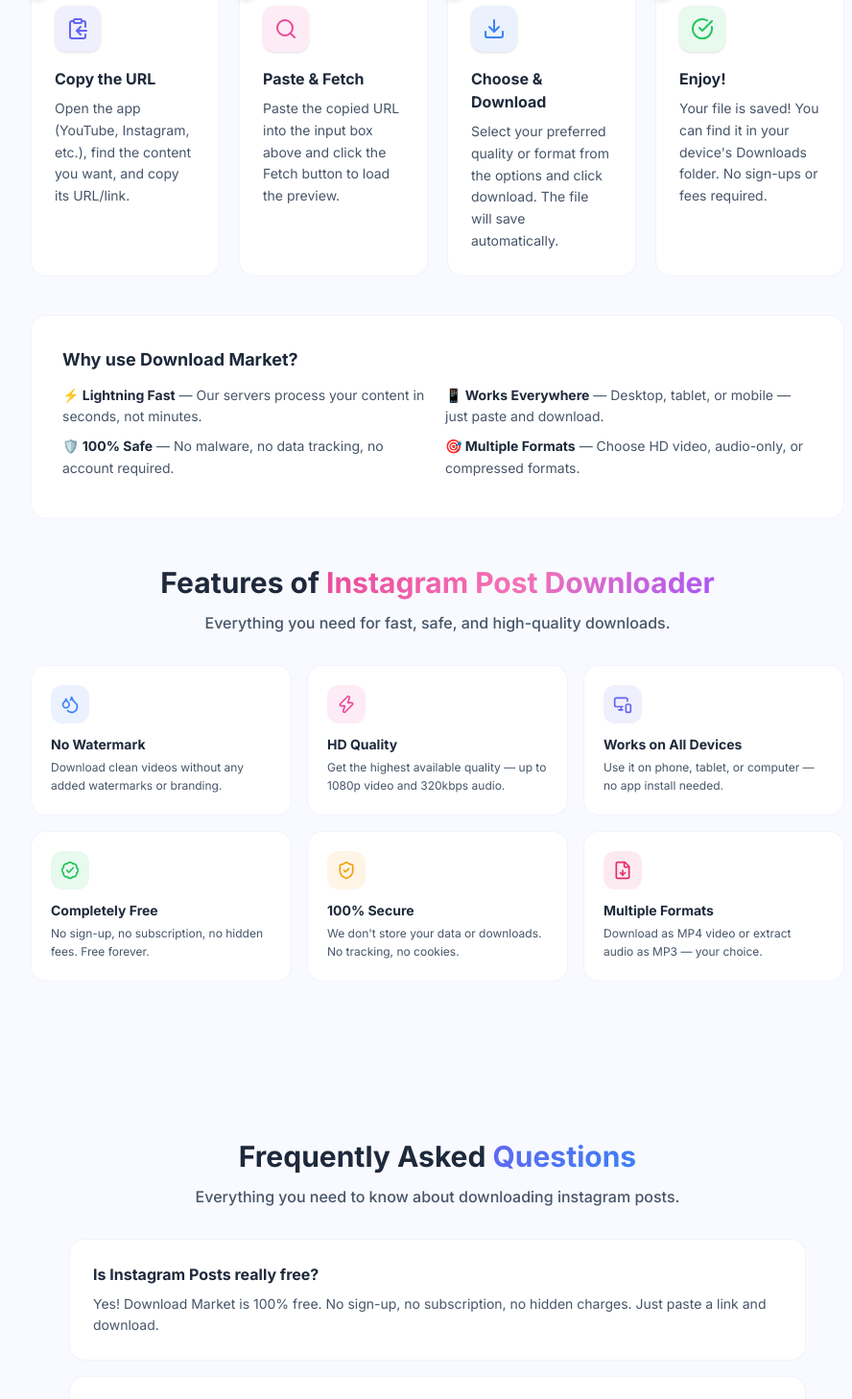
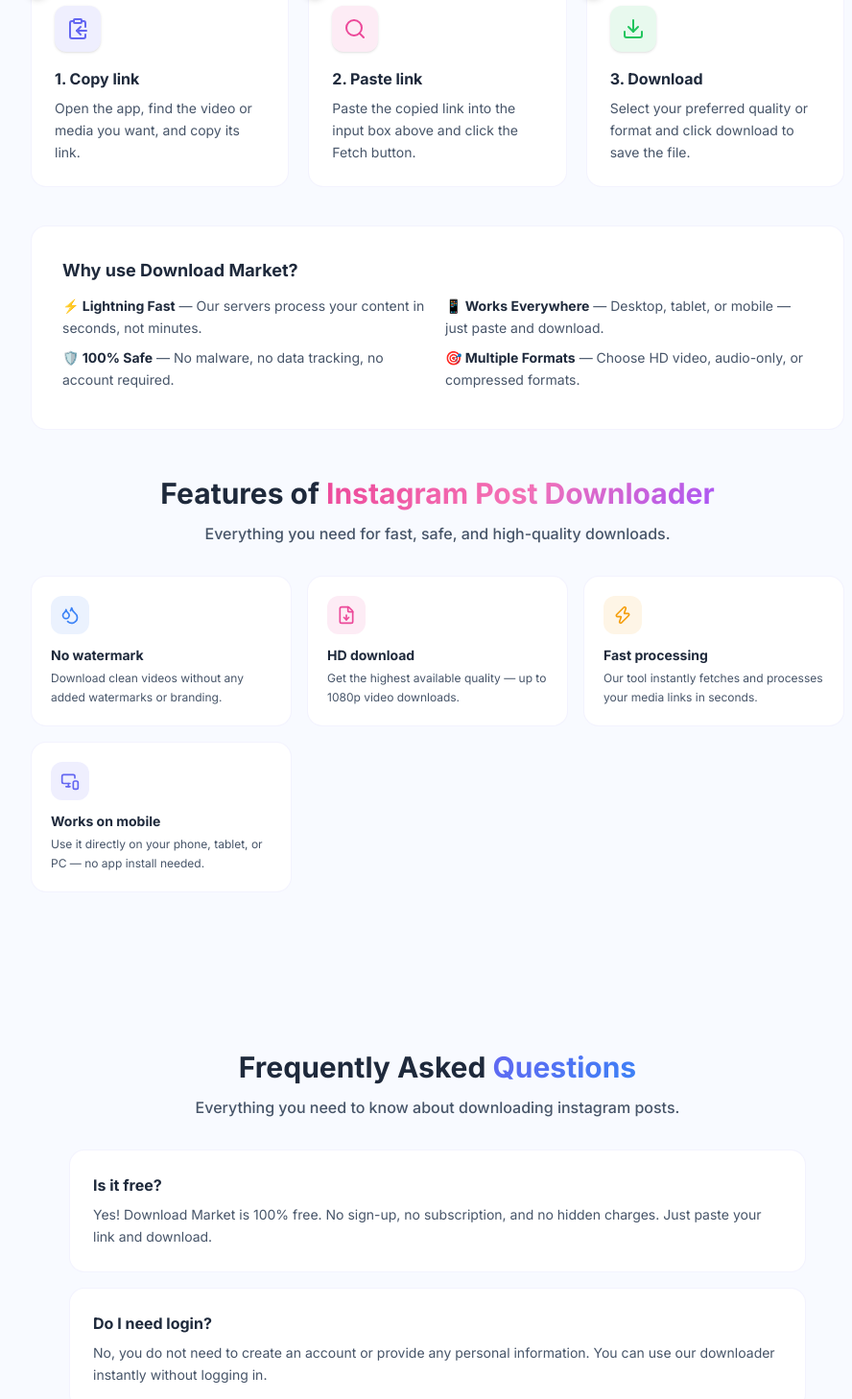
Before and after one commit to yusufabdul0709-rgb/Download_Market, a React (Vite) app in the folder frontend/: page /instagram/post in a window 1280 px wide. Shown: the part 1192-2650 px from the top of the page at 96% size, without its empty margins (184-1072 px from the left). Built offline with nearby package versions, Linux system fonts and the light colour scheme; the HTML template or start-up script is replaced by a standard one.

Commit message:
feat: implement Instagram and YouTube downloader pages with SEO components and layout structure

```diff
--- a/frontend/src/components/HowToDownload.jsx
+++ b/frontend/src/components/HowToDownload.jsx
@@ -4,29 +4,22 @@ import { ClipboardCopy, Search, Download, CheckCircle } from 'lucide-react';
 const steps = [
   {
     icon: ClipboardCopy,
-    title: 'Copy the URL',
-    description: 'Open the app (YouTube, Instagram, etc.), find the content you want, and copy its URL/link.',
+    title: '1. Copy link',
+    description: 'Open the app, find the video or media you want, and copy its link.',
     color: 'text-primary',
     bg: 'bg-primary/10',
   },
   {
     icon: Search,
-    title: 'Paste & Fetch',
-    description: 'Paste the copied URL into the input box above and click the Fetch button to load the preview.',
+    title: '2. Paste link',
+    description: 'Paste the copied link into the input box above and click the Fetch button.',
     color: 'text-secondary',
     bg: 'bg-secondary/10',
   },
   {
     icon: Download,
-    title: 'Choose & Download',
-    description: 'Select your preferred quality or format from the options and click download. The file will save automatically.',
-    color: 'text-accent',
-    bg: 'bg-accent/10',
-  },
-  {
-    icon: CheckCircle,
-    title: 'Enjoy!',
-    description: 'Your file is saved! You can find it in your device\'s Downloads folder. No sign-ups or fees required.',
+    title: '3. Download',
+    description: 'Select your preferred quality or format and click download to save the file.',
     color: 'text-success',
     bg: 'bg-success/10',
   },
@@ -55,7 +48,7 @@ const HowToDownload = ({ platform = 'media' }) => {
         </p>
       </div>
 
-      <div className="grid grid-cols-1 sm:grid-cols-2 lg:grid-cols-4 gap-5">
+      <div className="grid grid-cols-1 sm:grid-cols-3 gap-5">
         {steps.map((step, index) => (
           <motion.div
             key={step.title}
--- a/frontend/src/components/SEOFaq.jsx
+++ b/frontend/src/components/SEOFaq.jsx
@@ -8,24 +8,16 @@ import { motion } from 'framer-motion';
 const SEOFaq = ({ platform = 'Downloads', items = [] }) => {
   const defaultItems = [
     {
-      question: `Is ${platform} really free?`,
-      answer: 'Yes! Download Market is 100% free. No sign-up, no subscription, no hidden charges. Just paste a link and download.',
+      question: 'Is it free?',
+      answer: 'Yes! Download Market is 100% free. No sign-up, no subscription, and no hidden charges. Just paste your link and download.',
     },
     {
-      question: `Can I download ${platform} on my phone?`,
-      answer: 'Absolutely. Our tool works on all devices — Android, iPhone, iPad, laptop, and desktop. No app installation required.',
+      question: 'Do I need login?',
+      answer: 'No, you do not need to create an account or provide any personal information. You can use our downloader instantly without logging in.',
     },
     {
-      question: `Is it safe to download ${platform}?`,
-      answer: 'Yes. We don\'t store any of your data, downloads, or personal information. All downloads are processed securely on our servers.',
-    },
-    {
-      question: `What quality can I download ${platform} in?`,
-      answer: 'You can download in the highest quality available — up to 1080p Full HD for video, and 320kbps for audio. We always offer the best formats.',
-    },
-    {
-      question: `Do downloads have a watermark?`,
-      answer: 'No. All downloads from Download Market are clean, original files without any added watermarks or branding.',
+      question: 'Is it safe?',
+      answer: 'Yes. It is completely safe. We don\'t store any of your data, downloads, or history. All downloads are processed securely on our servers.',
     },
   ];
 
--- a/frontend/src/components/SEOHead.jsx
+++ b/frontend/src/components/SEOHead.jsx
@@ -48,6 +48,67 @@ const SEOHead = ({ title, description }) => {
     setOG('og:description', description || 'Free YouTube & Instagram downloader');
     setOG('og:type', 'website');
     setOG('og:url', `${window.location.origin}${location.pathname}`);
+
+    // --- Inject JSON-LD Schema ---
+    let schemaScript = document.querySelector('script[id="dynamic-seo-schema"]');
+    if (!schemaScript) {
+      schemaScript = document.createElement('script');
+      schemaScript.type = 'application/ld+json';
+      schemaScript.id = 'dynamic-seo-schema';
+      document.head.appendChild(schemaScript);
+    }
+
+    // Build a WebApplication + FAQPage schema
+    const schemaData = {
+      "@context": "https://schema.org",
+      "@graph": [
+        {
+          "@type": "WebApplication",
+          "name": title || "Download Market",
+          "url": `${window.location.origin}${location.pathname}`,
+          "description": description || "Download YouTube and Instagram videos for free in HD.",
+          "applicationCategory": "MultimediaApplication",
+          "operatingSystem": "All",
+          "offers": {
+            "@type": "Offer",
+            "price": "0",
+            "priceCurrency": "USD"
+          }
+        },
+        {
+          "@type": "FAQPage",
+          "mainEntity": [
+            {
+              "@type": "Question",
+              "name": "Is it free?",
+              "acceptedAnswer": {
+                "@type": "Answer",
+                "text": "Yes! Download Market is 100% free. No sign-up, no subscription, and no hidden charges. Just paste your link and download."
+              }
+            },
+            {
+              "@type": "Question",
+              "name": "Do I need login?",
+              "acceptedAnswer": {
+                "@type": "Answer",
+                "text": "No, you do not need to create an account or provide any personal information. You can use our downloader instantly without logging in."
+              }
+            },
+            {
+              "@type": "Question",
+              "name": "Is it safe?",
+              "acceptedAnswer": {
+                "@type": "Answer",
+                "text": "Yes. It is completely safe. We don't store any of your data, downloads, or history. All downloads are processed securely on our servers."
+              }
+            }
+          ]
+        }
+      ]
+    };
+
+    schemaScript.textContent = JSON.stringify(schemaData);
+
   }, [title, description, location.pathname]);
 
   return null;
--- a/frontend/src/components/ToolFeatures.jsx
+++ b/frontend/src/components/ToolFeatures.jsx
@@ -4,45 +4,31 @@ import { Droplets, Zap, MonitorSmartphone, BadgeCheck, ShieldCheck, FileDown } f
 const featuresList = [
   {
     icon: Droplets,
-    title: 'No Watermark',
+    title: 'No watermark',
     description: 'Download clean videos without any added watermarks or branding.',
     color: 'text-accent',
     bg: 'bg-accent/10',
   },
   {
-    icon: Zap,
-    title: 'HD Quality',
-    description: 'Get the highest available quality — up to 1080p video and 320kbps audio.',
+    icon: FileDown,
+    title: 'HD download',
+    description: 'Get the highest available quality — up to 1080p video downloads.',
     color: 'text-secondary',
     bg: 'bg-secondary/10',
   },
   {
-    icon: MonitorSmartphone,
-    title: 'Works on All Devices',
-    description: 'Use it on phone, tablet, or computer — no app install needed.',
-    color: 'text-primary',
-    bg: 'bg-primary/10',
-  },
-  {
-    icon: BadgeCheck,
-    title: 'Completely Free',
-    description: 'No sign-up, no subscription, no hidden fees. Free forever.',
-    color: 'text-success',
-    bg: 'bg-success/10',
-  },
-  {
-    icon: ShieldCheck,
-    title: '100% Secure',
-    description: 'We don\'t store your data or downloads. No tracking, no cookies.',
+    icon: Zap,
+    title: 'Fast processing',
+    description: 'Our tool instantly fetches and processes your media links in seconds.',
     color: 'text-warning',
     bg: 'bg-warning/10',
   },
   {
-    icon: FileDown,
-    title: 'Multiple Formats',
-    description: 'Download as MP4 video or extract audio as MP3 — your choice.',
-    color: 'text-instagram',
-    bg: 'bg-instagram/10',
+    icon: MonitorSmartphone,
+    title: 'Works on mobile',
+    description: 'Use it directly on your phone, tablet, or PC — no app install needed.',
+    color: 'text-primary',
+    bg: 'bg-primary/10',
   },
 ];
 
--- a/frontend/src/pages/LandingPage.jsx
+++ b/frontend/src/pages/LandingPage.jsx
@@ -29,31 +29,31 @@ import { detectPlatform } from '../utils/helpers';
 const features = [
   {
     icon: Zap,
-    title: 'Lightning Fast',
-    description: 'Download videos in seconds with our optimized processing pipeline.',
+    title: 'Fast download',
+    description: 'Process and fetch your media links instantly in seconds.',
     color: 'text-warning',
     bg: 'bg-warning/10',
   },
   {
-    icon: Shield,
-    title: 'Safe & Private',
-    description: 'No tracking, no history stored. Your privacy comes first.',
-    color: 'text-success',
-    bg: 'bg-success/10',
+    icon: Download,
+    title: 'HD quality',
+    description: 'Get the highest resolution possible, up to 1080p and 4K.',
+    color: 'text-primary',
+    bg: 'bg-primary/10',
   },
   {
     icon: Smartphone,
-    title: 'All Devices',
-    description: 'Works seamlessly on desktop, tablet, and mobile devices.',
+    title: 'No watermark',
+    description: 'All downloads are clean, original, and free from watermarks.',
     color: 'text-accent',
     bg: 'bg-accent/10',
   },
   {
-    icon: Download,
-    title: 'Multiple Formats',
-    description: 'Choose from various quality options — 360p to 1080p, plus MP3.',
-    color: 'text-primary',
-    bg: 'bg-primary/10',
+    icon: Shield,
+    title: 'Free & secure',
+    description: 'No hidden fees, no tracking, and fully secure connections.',
+    color: 'text-success',
+    bg: 'bg-success/10',
   },
 ];
 
@@ -102,6 +102,15 @@ const platforms = [
     bg: 'bg-instagram/10',
     borderColor: 'hover:border-instagram/30',
     description: 'Extract audio from Instagram content',
+  },
+  {
+    name: 'Instagram Story',
+    icon: Smartphone,
+    path: '/instagram/reels', // Stories use same pipeline
+    color: 'text-instagram',
+    bg: 'bg-instagram/10',
+    borderColor: 'hover:border-instagram/30',
+    description: 'Download 24h Instagram Stories',
   },
 ];
 
@@ -152,8 +161,8 @@ const LandingPage = () => {
   return (
     <div className="relative overflow-hidden">
       <SEOHead
-        title="Free Video & Reels Downloader - YouTube & Instagram"
-        description="Download YouTube videos, shorts, Instagram reels, posts and audio for free in HD quality. No watermark, no signup required. Fast and safe online video downloader."
+        title="Free Instagram Video & Reels Downloader"
+        description="Download Instagram videos, reels, photos, and audio for free in HD quality. No watermark, no signup required. Fast and safe online downloader."
       />
       {/* Background effects */}
       <div className="absolute inset-0 animated-gradient opacity-80" />
@@ -185,8 +194,7 @@ const LandingPage = () => {
             variants={itemVariants}
             className="text-4xl sm:text-5xl md:text-6xl lg:text-7xl font-bold leading-tight mb-6 text-text-primary"
           >
-            Free <span className="gradient-text">Video</span> &{' '}
-            <span className="gradient-text-alt">Reels</span> Downloader
+            Free <span className="gradient-text-alt">Instagram</span> Video & Reels Downloader
           </motion.h1>
 
           {/* Subtitle */}
@@ -319,7 +327,7 @@ const LandingPage = () => {
             className="text-center mb-12"
           >
             <h2 className="text-3xl sm:text-4xl font-bold text-text-primary mb-4">
-              Why Choose <span className="gradient-text-alt">Download Market</span>?
+              Why Use Our <span className="gradient-text-alt">Downloader</span>?
             </h2>
             <p className="text-text-secondary max-w-lg mx-auto font-medium">
               Built with performance, security, and ease of use in mind.
--- a/frontend/src/pages/instagram/InstagramAudio.jsx
+++ b/frontend/src/pages/instagram/InstagramAudio.jsx
@@ -148,7 +148,7 @@ const InstagramAudio = () => {
               exit={{ opacity: 0 }}
               className="space-y-6"
             >
-              <div id="ad-download-top" className="mb-2">
+              <div id="ad-before-download" className="mb-2">
                 <IframeAdBanner id="ad-ig-audio-pre-result" />
               </div>
 
@@ -201,7 +201,7 @@ const InstagramAudio = () => {
               />
 
               {/* ═══ 6. Ad below result ═══ */}
-              <div id="ad-download-bottom" className="mt-4">
+              <div id="ad-after-download" className="mt-4">
                 <IframeAdBanner id="ad-ig-audio-bottom" />
               </div>
             </motion.div>
--- a/frontend/src/pages/instagram/InstagramPost.jsx
+++ b/frontend/src/pages/instagram/InstagramPost.jsx
@@ -134,7 +134,7 @@ const InstagramPost = () => {
               exit={{ opacity: 0 }}
               className="space-y-6"
             >
-              <div id="ad-download-top" className="mb-2">
+              <div id="ad-before-download" className="mb-2">
                 <IframeAdBanner id="ad-ig-post-pre-result" />
               </div>
 
@@ -148,7 +148,7 @@ const InstagramPost = () => {
               />
 
               {/* ═══ 6. Ad below result ═══ */}
-              <div id="ad-download-bottom" className="mt-4">
+              <div id="ad-after-download" className="mt-4">
                 <IframeAdBanner id="ad-ig-post-bottom" />
               </div>
             </motion.div>
--- a/frontend/src/pages/instagram/InstagramReels.jsx
+++ b/frontend/src/pages/instagram/InstagramReels.jsx
@@ -141,7 +141,7 @@ const InstagramReels = () => {
               exit={{ opacity: 0 }}
               className="space-y-6"
             >
-              <div id="ad-download-top" className="mb-2">
+              <div id="ad-before-download" className="mb-2">
                 <IframeAdBanner id="ad-ig-reels-pre-result" />
               </div>
 
@@ -157,7 +157,7 @@ const InstagramReels = () => {
               </div>
 
               {/* ═══ 6. Ad below result ═══ */}
-              <div id="ad-download-bottom" className="mt-4">
+              <div id="ad-after-download" className="mt-4">
                 <IframeAdBanner id="ad-ig-reels-bottom" />
               </div>
             </motion.div>
--- a/frontend/src/pages/youtube/YouTubeShorts.jsx
+++ b/frontend/src/pages/youtube/YouTubeShorts.jsx
@@ -140,7 +140,7 @@ const YouTubeShorts = () => {
               exit={{ opacity: 0 }}
               className="space-y-6"
             >
-              <div id="ad-download-top" className="mb-2">
+              <div id="ad-before-download" className="mb-2">
                 <IframeAdBanner id="ad-yt-shorts-pre-result" />
               </div>
 
@@ -156,7 +156,7 @@ const YouTubeShorts = () => {
               </div>
 
               {/* ═══ 6. Ad below result ═══ */}
-              <div id="ad-download-bottom" className="mt-4">
+              <div id="ad-after-download" className="mt-4">
                 <IframeAdBanner id="ad-yt-shorts-bottom" />
               </div>
             </motion.div>
--- a/frontend/src/pages/youtube/YouTubeVideo.jsx
+++ b/frontend/src/pages/youtube/YouTubeVideo.jsx
@@ -143,7 +143,7 @@ const YouTubeVideo = () => {
               exit={{ opacity: 0 }}
               className="space-y-6"
             >
-              <div id="ad-download-top" className="mb-2">
+              <div id="ad-before-download" className="mb-2">
                 <IframeAdBanner id="ad-yt-video-pre-result" />
               </div>
 
@@ -157,7 +157,7 @@ const YouTubeVideo = () => {
               />
 
               {/* ═══ 6. Ad below result ═══ */}
-              <div id="ad-download-bottom" className="mt-4">
+              <div id="ad-after-download" className="mt-4">
                 <IframeAdBanner id="ad-yt-video-bottom" />
               </div>
             </motion.div>
```
Also changed, not shown: frontend/src/layouts/MainLayout.jsx (+8 -0 lines), frontend/public/robots.txt (added), 1 other file (tests, documents, lock files or other folders).
